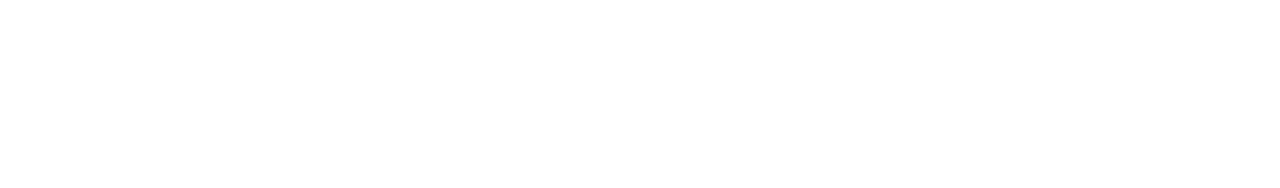
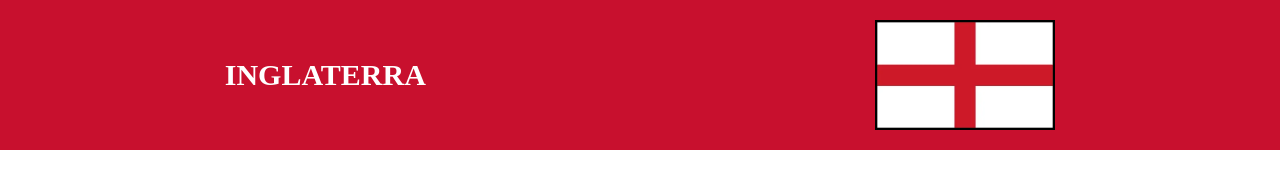
Before and after one commit to xandoliveira2/P1_DW3, a plain HTML site: page index.html in a window 1280 px wide. Drawn offline with Linux system fonts and the light colour scheme.

Commit message:
modified:   acontecimentos.html 	modified:   cultura.html 	modified:   estatistica_geral.html 	new file:   imagens/british_uk_england.jpg 	new file:   imagens/enderecos_imagens.txt 	new file:   imagens/inglaterra_bandeira.jpg 	modified:   index.html 	modified:   pontos_turisticos.html 	modified:   pratos.html 	modified:   style.css 	modified:   vegetacao.html

```diff
--- /dev/null
+++ b/imagens/enderecos_imagens.txt
@@ -0,0 +1 @@
+https://static.mundoeducacao.uol.com.br/mundoeducacao/2021/10/bandeira-da-inglaterra.jpg   ->  Formação da bandeira do Reino Unido (curiosidade){baseado em bandeiras de países integrantes}
--- a/index.html
+++ b/index.html
@@ -1,12 +1,17 @@
 <!DOCTYPE html>
-<html lang="en">
+<html lang="pt-br">
 <head>
+    <link rel="stylesheet" href="style.css">
     <meta charset="UTF-8">
     <meta name="viewport" content="width=device-width, initial-scale=1.0">
     <title>Home - Inglaterra</title>
 </head>
 <body>
-    <header></header>
+    <header>
+        <h1>Inglaterra</h1>
+        <img src="imagens/inglaterra_bandeira.jpg" alt="Bandeira da Inglaterra">
+    </header>
+
     <nav></nav>
     <main></main>
     <footer></footer>
--- a/style.css
+++ b/style.css
@@ -0,0 +1,33 @@
+* {
+    padding: 0;
+    box-sizing: border-box;
+    margin: 0;
+    text-decoration: none;
+}
+
+body {
+    width: 100vw;
+    height: 100vh;
+    font-size: 10px;
+}
+/* ----------------- HEADER -> PADRÂO EM TODOS --------------------*/
+
+header{background-color: rgb(200 16 46);
+display: flex;
+justify-content: space-around;
+align-items: center;
+height: 15em;}
+
+header h1 {
+    text-transform: uppercase;
+    font-size: 3em;
+    color:white;
+    font-weight: bold;
+}
+
+header img {
+    width: 18em;
+    border:2px solid black
+}
+
+/* ------- FIM HEADER ---------*/
```
Also changed, not shown: acontecimentos.html (+15 -0 lines), cultura.html (+15 -0 lines), estatistica_geral.html (+15 -0 lines), pontos_turisticos.html (+15 -0 lines), pratos.html (+15 -0 lines), vegetacao.html (+15 -0 lines), imagens/british_uk_england.jpg (added), imagens/inglaterra_bandeira.jpg (added).
